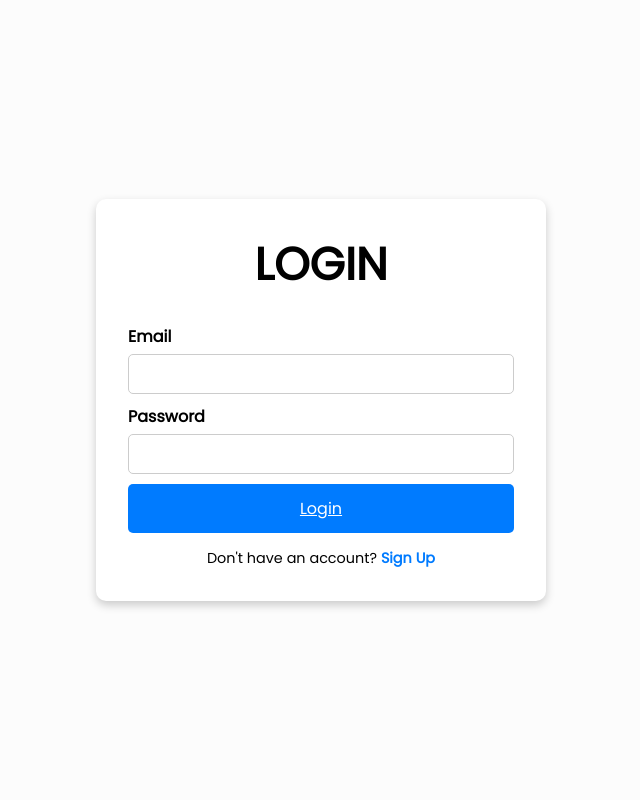
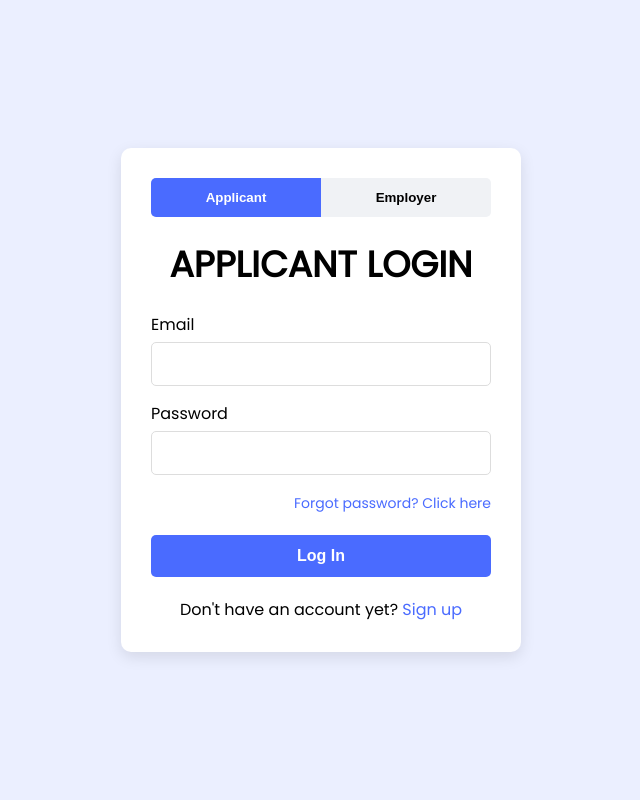
Before and after one commit to ianlei02/CAPSTONE-PROJECT, a PHP site: page /pages/login-signup.html in a window 1280 px wide. Shown: the whole page, without its empty margins (319-959 px from the left). Run offline with PHP 8.4, Linux system fonts and the light colour scheme.

Commit message:
log in sign up finalized

```diff
--- a/CAPSTONE PROJECT/css/login.css
+++ b/CAPSTONE PROJECT/css/login.css
@@ -27,171 +27,174 @@ html {
   scroll-behavior: smooth;
 }
 body {
+
   font-family: "Poppins", sans-serif;
+  /* background-color: #f5f7fa; */
+  background: rgb(235, 239, 255);
   margin: 0;
   padding: 0;
-  background: #fcfcfc;
-  color: #000;
-  width: 100%;
-  min-height: 100vh;
-  position: relative;
-  height: auto;
   display: flex;
   justify-content: center;
   align-items: center;
+  min-height: 100vh;
+  color: #000;
+}
+.container {
+  background-color: white;
+  border-radius: 10px;
+  box-shadow: 0 5px 15px rgba(0, 0, 0, 0.1);
+  width: 400px;
+  padding: 30px;
+  transition: all 0.3s ease;
+}
+.form-toggle {
+  display: flex;
+  margin-bottom: 20px;
+  border-radius: 5px;
+  overflow: hidden;
+  background-color: #f0f2f5;
+}
+.toggle-btn {
+  flex: 1;
+  padding: 12px;
+  text-align: center;
+  cursor: pointer;
+  border: none;
+  background: transparent;
+  font-weight: 600;
+  transition: all 0.3s ease;
+}
+.toggle-btn.active {
+  background-color: #4a6bff;
+  color: white;
 }
 .form-container {
-  background: white;
-  padding: 2rem;
-  border-radius: 10px;
-  box-shadow: 0 4px 10px rgba(0, 0, 0, 0.2);
-  width: 100%;
-  max-width: 450px;
+  display: none;
+}
+.form-container.active {
+  display: block;
+}
+h2 {
   text-align: center;
-  transition: all 0.3s ease;
+  margin-bottom: 20px;
+  color: #000000;
+  font-size: 2.25rem;
+  text-transform: uppercase;
 }
-.form {
-  display: flex;
-  flex-direction: column;
-  width: 100%;
-}
-.form-title {
-  font-size: 2.825rem;
-  text-transform: uppercase;
-  font-weight: bold;
+.input-group {
   margin-bottom: 15px;
 }
 label {
-  text-align: left;
-  font-weight: bold;
-  margin: 10px 0 5px;
   display: block;
+  margin-bottom: 5px;
+  font-weight: 500;
 }
-.input {
+input[type="email"],
+input[type="password"] {
   width: 100%;
-  padding: 10px;
-  border: 1px solid #ccc;
+  padding: 12px;
+  border: 1px solid #ddd;
   border-radius: 5px;
-  font-size: 1rem;
-  transition: 0.2s;
+  font-size: 16px;
+  transition: border 0.3s;
 }
-.input:focus {
-  border-color: #007bff;
+input[type="email"]:focus,
+input[type="password"]:focus {
+  border-color: #4a6bff;
   outline: none;
-  box-shadow: 0 0 5px rgba(0, 123, 255, 0.2);
+}
+.checkbox-group {
+  display: flex;
+  align-items: center;
+  margin: 20px 0;
+}
+.checkbox-group input {
+  margin-right: 10px;
+}
+.terms-link {
+  color: #4a6bff;
+  cursor: pointer;
+  text-decoration: underline;
 }
 .btn {
+  width: 100%;
   padding: 12px;
-  background-color: #007bff;
+  background-color: #4a6bff;
   color: white;
   border: none;
+  border-radius: 5px;
+  font-size: 16px;
+  font-weight: 600;
   cursor: pointer;
-  border-radius: 5px;
-  font-size: 1rem;
-  margin-top: 10px;
-  transition: 0.3s;
+  transition: background-color 0.3s;
 }
 .btn:hover {
-  background-color: #0056b3;
+  background-color: #3a5bef;
 }
-.toggle-text {
-  margin-top: 15px;
-  font-size: 0.9rem;
+.link-text {
+  text-align: center;
+  margin-top: 20px;
 }
-.toggle-link {
-  color: #007bff;
+.link-text a {
+  color: #4a6bff;
   text-decoration: none;
-  font-weight: bold;
+  font-weight: 500;
 }
-.toggle-link:hover {
+.link-text a:hover {
   text-decoration: underline;
 }
-.radio-group {
-  display: flex;
-  justify-content: space-around;
-  align-items: center;
-  margin-bottom: 15px;
-  padding: 10px;
-  background: #f8f9fa;
-  border-radius: 5px;
+.forgot-password {
+  text-align: right;
+  margin: 10px 0 20px;
 }
-.radio-group label {
-  font-size: 1rem;
-  font-weight: bold;
-  cursor: pointer;
+.forgot-password a {
+  color: #4a6bff;
+  text-decoration: none;
+  font-size: 14px;
 }
-.radio-group input {
-  margin-right: 5px;
-}
-
-
-@media (max-width: 450px) {
-  .form-container {
-    padding: 20px;
-    max-width: 100%;
-  }
-  .form-title {
-    font-size: 1.3rem;
-  }
-  .btn {
-    font-size: 0.9rem;
-    padding: 10px;
-  }
-  .toggle-text {
-    font-size: 0.8rem;
-  }
-}
-
-.terms-container {
-  display: flex;
-  align-items: center;
-  /* justify-content: center; */
-  margin-top: 10px;
-  gap: 10px;
-}
-.terms-container label {
-  font-size: 0.9rem;
-}
-.terms-container a {
-  color: #007bff;
-  text-decoration: none;
-  font-weight: bold;
-}
-.terms-container a:hover {
+.forgot-password a:hover {
   text-decoration: underline;
 }
 
+/* Modal styles */
 .modal {
+  display: none;
   position: fixed;
   top: 0;
   left: 0;
   width: 100%;
   height: 100%;
-  background: rgba(0, 0, 0, 0.5);
-  display: flex;
+  background-color: rgba(0, 0, 0, 0.5);
   justify-content: center;
   align-items: center;
+  z-index: 1000;
 }
 .modal-content {
-  background: white;
-  padding: 20px;
+  background-color: white;
+  padding: 25px;
   border-radius: 8px;
-  width: 90%;
-  max-width: 400px;
-  box-shadow: 0 4px 10px rgba(0, 0, 0, 0.1);
-  text-align: center;
-  position: relative;
+  width: 80%;
+  max-width: 600px;
+  max-height: 80vh;
+  overflow-y: auto;
+}
+.modal-header {
+  display: flex;
+  justify-content: space-between;
+  align-items: center;
+  margin-bottom: 20px;
+}
+.modal-header h3 {
+  margin: 0;
+  color: #000;
 }
 .close-modal {
-  position: absolute;
-  top: 10px;
-  right: 15px;
-  font-size: 1.5rem;
+  background: none;
+  border: none;
+  font-size: 24px;
   cursor: pointer;
+  color: #000;
 }
-.hidden {
-  display: none;
+.modal-body {
+  line-height: 1.6;
 }
-.hidden {
-  display: none;
-}
--- a/CAPSTONE PROJECT/pages/login-signup.html
+++ b/CAPSTONE PROJECT/pages/login-signup.html
@@ -1,163 +1,141 @@
 <!DOCTYPE html>
 <html lang="en">
 <head>
-    <meta charset="UTF-8" />
-    <meta name="viewport" content="width=device-width, initial-scale=1.0" />
-    <title>Toggleable Login/Sign-Up</title>
-    <link rel="stylesheet" href="../css/login.css" />
+    <meta charset="UTF-8">
+    <meta name="viewport" content="width=device-width, initial-scale=1.0">
+    <title>PESO - Login/Signup</title>
+    <link rel="stylesheet" href="../css/login.css">
+
 </head>
 <body>
-    <div class="form-container">
-      <form id="login-form" class="form">
-        <h2 class="form-title">Login</h2>
-        <label for="login-email">Email</label>
-        <input type="email" id="login-email" required class="input" />
-
-        <label for="login-password">Password</label>
-        <input type="password" id="login-password" required class="input" />
-
-        <!-- <button type="submit" class="btn">Login</button> -->
-        <a type="submit" class="btn" href="applicant.html">Login</a>
-        <p class="toggle-text">
-          Don't have an account?
-          <a href="#" id="show-signup" class="toggle-link">Sign Up</a>
-        </p>
+    <div class="container">
+        <div id="login-container">
+            <div class="form-toggle">
+                <button class="toggle-btn active" id="applicant-login-toggle">Applicant </button>
+                <button class="toggle-btn" id="employer-login-toggle">Employer </button>
+            </div>
+            <div class="form-container active" id="applicant-login-form">
+                <h2>Applicant Login</h2>
+                <form id="applicant-login">
+                    <div class="input-group">
+                        <label for="applicant-login-email">Email</label>
+                        <input type="email" id="applicant-login-email" required>
+                    </div>
+                    <div class="input-group">
+                        <label for="applicant-login-password">Password</label>
+                        <input type="password" id="applicant-login-password" required>
+                    </div>
+                    <div class="forgot-password">
+                        <a href="#" id="applicant-forgot-password">Forgot password? Click here</a>
+                    </div>
+                    <button type="submit" class="btn">Log In</button>
                 </form>
-
-      <div id="signup-section" class="hidden">
-        <h2 class="form-title">Sign Up</h2>
-        <div class="radio-group">
-          <label>
-            <input type="radio" name="user-type" value="applicant" checked />
-            Applicant
-          </label>
-          <label>
-            <input type="radio" name="user-type" value="employer" />
-            Employer
-          </label>
+                <div class="link-text">
+                    Don't have an account yet? <a href="#" id="show-applicant-signup">Sign up</a>
                 </div>
-
-        <form id="signup-applicant-form" class="form">
-          <label for="applicant-name">Full Name</label>
-          <input type="text" id="applicant-name" required class="input" />
-
-          <label for="applicant-email">Email</label>
-          <input type="email" id="applicant-email" required class="input" />
-
-          <label for="applicant-password">Password</label>
-          <input
-            type="password"
-            id="applicant-password"
-            required
-            class="input"
-          />
-          <div class="terms-container">
-            <input type="checkbox" id="terms-checkbox-applicant" required />
-            <label for="terms-checkbox-applicant">
-              I agree to the
-              <a href="#" class="open-terms">Terms and Conditions</a>
-            </label>
+            </div>
+            <div class="form-container" id="employer-login-form">
+                <h2>Employer Login</h2>
+                <form id="employer-login">
+                    <div class="input-group">
+                        <label for="employer-login-email">Email</label>
+                        <input type="email" id="employer-login-email" required>
+                    </div>
+                    <div class="input-group">
+                        <label for="employer-login-password">Password</label>
+                        <input type="password" id="employer-login-password" required>
+                    </div>
+                    <div class="forgot-password">
+                        <a href="#" id="employer-forgot-password">Forgot password? Click here</a>
+                    </div>
+                    <button type="submit" class="btn">Log In</button>
+                </form>
+                <div class="link-text">
+                    Don't have an account yet? <a href="#" id="show-employer-signup">Sign up</a>
+                </div>
+            </div>
+        </div>
+        <div id="signup-container" style="display: none;">
+            <div class="form-toggle">
+                <button class="toggle-btn active" id="applicant-signup-toggle">Applicant</button>
+                <button class="toggle-btn" id="employer-signup-toggle">Employer </button>
+            </div>
+            <div class="form-container active" id="applicant-signup-form">
+                <h2>Applicant Sign Up</h2>
+                <form id="applicant-signup">
+                    <div class="input-group">
+                        <label for="applicant-signup-email">Email</label>
+                        <input type="email" id="applicant-signup-email" required>
+                    </div>
+                    <div class="input-group">
+                        <label for="applicant-signup-password">Password</label>
+                        <input type="password" id="applicant-signup-password" required>
+                    </div>
+                    <div class="checkbox-group">
+                        <input type="checkbox" id="applicant-terms" required>
+                        <label for="applicant-terms">I agree to the <span class="terms-link" id="applicant-terms-link">Terms and Conditions</span></label>
                     </div>
                     <button type="submit" class="btn">Sign Up</button>
                 </form>
-
-        <form id="signup-employer-form" class="form hidden">
-          <label for="employer-name">Company Name</label>
-          <input type="text" id="employer-name" required class="input" />
-
-          <label for="employer-email">Company Email</label>
-          <input type="email" id="employer-email" required class="input" />
-
-          <label for="employer-password">Password</label>
-          <input
-            type="password"
-            id="employer-password"
-            required
-            class="input"
-          />
-          <div class="terms-container">
-            <input type="checkbox" id="terms-checkbox-employer" required />
-            <label for="terms-checkbox-employer">
-              I agree to the
-              <a href="#" class="open-terms">Terms and Conditions</a>
-            </label>
+                <div class="link-text">
+                    Already have an account? <a href="#" id="show-applicant-login">Login</a>
+                </div>
+            </div>
+            <div class="form-container" id="employer-signup-form">
+                <h2>Employer Sign Up</h2>
+                <form id="employer-signup">
+                    <div class="input-group">
+                        <label for="employer-signup-email">Email</label>
+                        <input type="email" id="employer-signup-email" required>
+                    </div>
+                    <div class="input-group">
+                        <label for="employer-signup-password">Password</label>
+                        <input type="password" id="employer-signup-password" required>
+                    </div>
+                    <div class="checkbox-group">
+                        <input type="checkbox" id="employer-terms" required>
+                        <label for="employer-terms">I agree to the <span class="terms-link" id="employer-terms-link">Terms and Conditions</span></label>
                     </div>
                     <button type="submit" class="btn">Sign Up</button>
                 </form>
-
-        <p class="toggle-text">
-          Already have an account?
-          <a href="#" id="show-login" class="toggle-link">Login</a>
-        </p>
+                <div class="link-text">
+                    Already have an account? <a href="#" id="show-employer-login">Login</a>
+                </div>
+            </div>
         </div>
     </div>
 
-    <div id="terms-modal" class="modal hidden">
+    <div class="modal" id="terms-modal">
         <div class="modal-content">
-        <span class="close-modal">&times;</span>
-        <h2>Terms and Conditions</h2>
-        <p>By signing up, you agree to our terms and conditions...</p>
-        <p>
-          Lorem ipsum dolor sit amet, consectetur adipiscing elit. Nulla
-          facilisi. Sed ut libero...
-        </p>
+            <div class="modal-header">
+                <h3>Terms and Conditions</h3>
+                <button class="close-modal">&times;</button>
+            </div>
+            <div class="modal-body">
+                <h4>1. Acceptance of Terms</h4>
+                <p>By accessing or using JobConnect, you agree to be bound by these Terms and Conditions. If you do not agree with any part of these terms, you must not use our service.</p>
+
+                <h4>2. User Accounts</h4>
+                <p>You must provide accurate and complete information when creating an account. You are responsible for maintaining the confidentiality of your account credentials and for all activities that occur under your account.</p>
+
+                <h4>3. User Responsibilities</h4>
+                <p>Applicants agree to provide truthful information in their profiles and applications. Employers agree to post only legitimate job opportunities and to treat all applicants fairly and without discrimination.</p>
+
+                <h4>4. Privacy Policy</h4>
+                <p>Your use of JobConnect is also governed by our Privacy Policy, which explains how we collect, use, and protect your personal information.</p>
+
+                <h4>5. Prohibited Conduct</h4>
+                <p>You agree not to: post false or misleading information, harass other users, violate intellectual property rights, or use the service for any illegal purpose.</p>
+
+                <h4>6. Limitation of Liability</h4>
+                <p>JobConnect is not responsible for the accuracy of job postings or applicant information. We do not guarantee employment or hiring outcomes.</p>
+
+                <h4>7. Changes to Terms</h4>
+                <p>We may modify these terms at any time. Continued use of the service after changes constitutes acceptance of the new terms.</p>
+            </div>
         </div>
     </div>
 
-    <script>
-      const loginForm = document.getElementById("login-form");
-      const signupSection = document.getElementById("signup-section");
-      const signupApplicantForm = document.getElementById(
-        "signup-applicant-form"
-      );
-      const signupEmployerForm = document.getElementById(
-        "signup-employer-form"
-      );
-
-      const showSignup = document.getElementById("show-signup");
-      const showLogin = document.getElementById("show-login");
-      const userTypeRadios = document.querySelectorAll(
-        'input[name="user-type"]'
-      );
-      const termsModal = document.getElementById("terms-modal");
-      const closeModal = document.querySelector(".close-modal");
-      const openTermsLinks = document.querySelectorAll(".open-terms");
-
-      showSignup.addEventListener("click", (e) => {
-        e.preventDefault();
-        loginForm.classList.add("hidden");
-        signupSection.classList.remove("hidden");
-      });
-      showLogin.addEventListener("click", (e) => {
-        e.preventDefault();
-        signupSection.classList.add("hidden");
-        loginForm.classList.remove("hidden");
-      });
-      userTypeRadios.forEach((radio) => {
-        radio.addEventListener("change", (e) => {
-          if (e.target.value === "applicant") {
-            signupApplicantForm.classList.remove("hidden");
-            signupEmployerForm.classList.add("hidden");
-          } else {
-            signupApplicantForm.classList.add("hidden");
-            signupEmployerForm.classList.remove("hidden");
-          }
-        });
-      });
-      openTermsLinks.forEach((link) => {
-        link.addEventListener("click", (e) => {
-          e.preventDefault();
-          termsModal.classList.remove("hidden");
-        });
-      });
-      closeModal.addEventListener("click", () => {
-        termsModal.classList.add("hidden");
-      });
-      window.addEventListener("click", (e) => {
-        if (e.target === termsModal) {
-          termsModal.classList.add("hidden");
-        }
-      });
-    </script>
+    <script src="../js/login.js"></script>
 </body>
 </html>
```
Also changed, not shown: CAPSTONE PROJECT/css/applicant.css (+0 -12 lines), CAPSTONE PROJECT/js/login.js (added, +111 -0 lines). Lines whose indentation alone changed are shown as unchanged.
